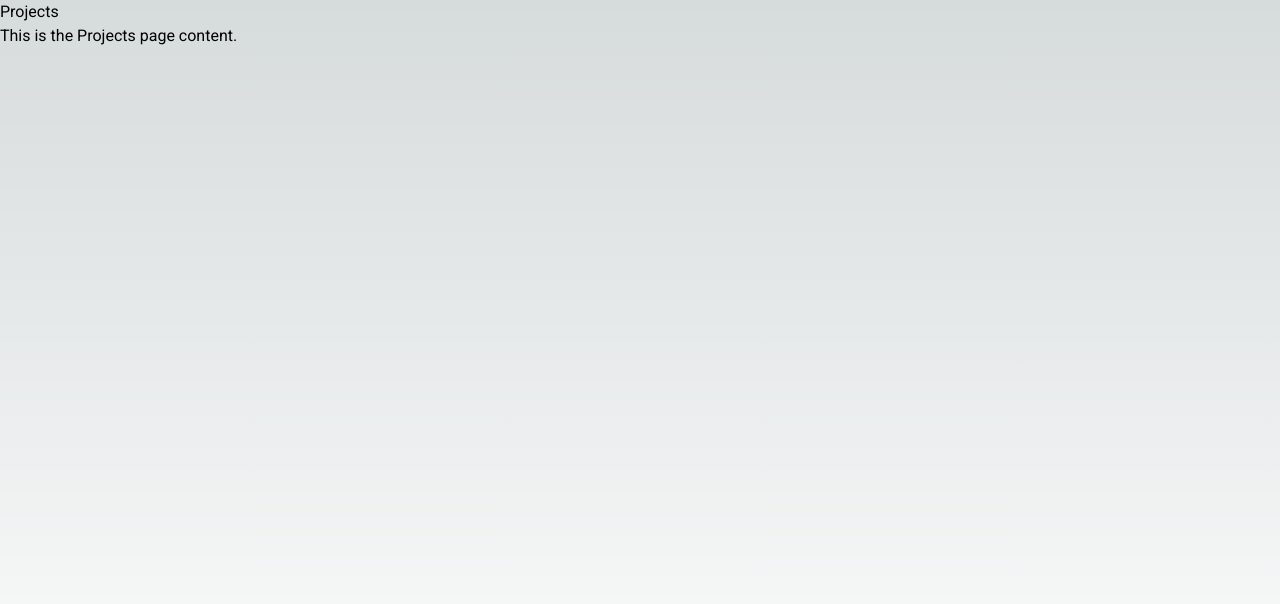
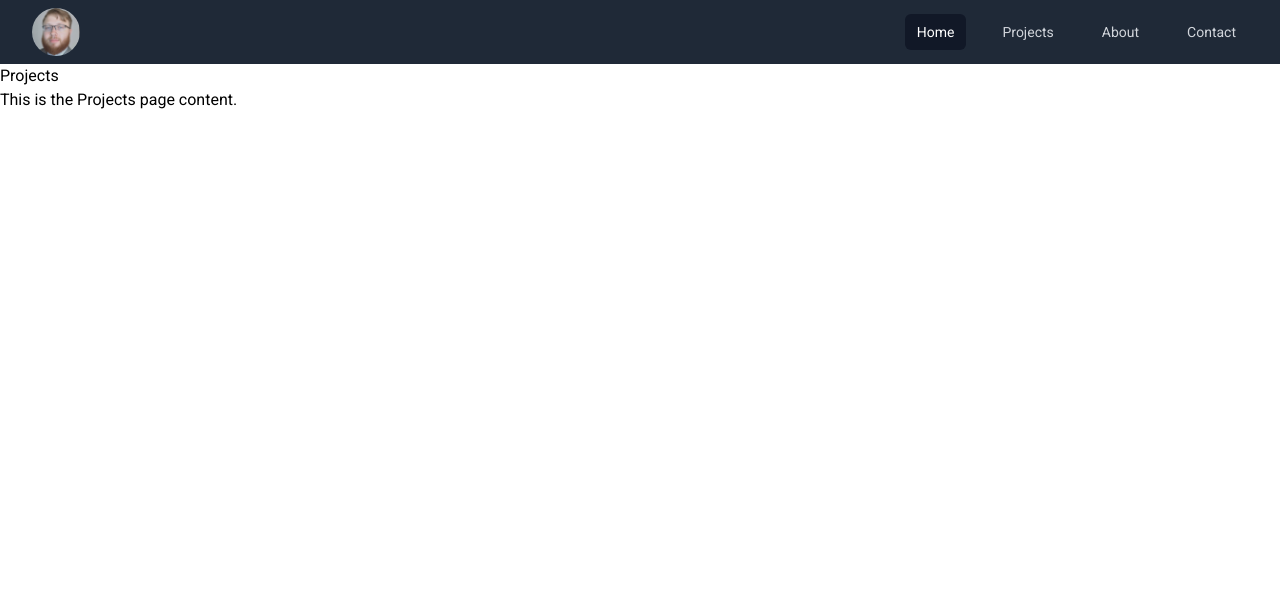
Before and after one commit to jbailes99/jbailes.com, a Next.js app: page /projects in a window 1280 px wide. Shown: the top 604 px of the page. Built offline with nearby package versions, Linux system fonts and the light colour scheme.

Commit message:
fix: layout and nav

```diff
--- a/pages/about.tsx
+++ b/app/about/page.tsx
@@ -1,6 +1,3 @@
-'use client'
-import React from 'react'
-import Layout from '../app/components/navLayout'
 export default function About() {
   return (
     <div className='flex flex-col overflow-hidden w-full h-screen '>
--- a/app/components/navLayout.tsx
+++ /dev/null
@@ -1,11 +0,0 @@
-import React, { ReactNode } from 'react'
-import Navbar from '@/app/components/nav'
-
-export default function Layout({ children }: { children: React.ReactNode }) {
-  return (
-    <div className='flex flex-col overflow-hidden w-full h-screen '>
-      <Navbar />
-      {children}
-    </div>
-  )
-}
--- a/app/globals.css
+++ b/app/globals.css
@@ -2,7 +2,11 @@
 @tailwind components;
 @tailwind utilities;
 
-:root {
+body {
+  @apply flex flex-col h-screen w-screen overflow-hidden;
+}
+
+/* :root {
   --foreground-rgb: 0, 0, 0;
   --background-start-rgb: 214, 219, 220;
   --background-end-rgb: 255, 255, 255;
@@ -24,4 +28,4 @@ body {
       rgb(var(--background-end-rgb))
     )
     rgb(var(--background-start-rgb));
-}
+} */
--- a/app/layout.tsx
+++ b/app/layout.tsx
@@ -1,10 +1,9 @@
-'use client'
+import './globals.css'
 
-import './globals.css'
 import type { Metadata } from 'next'
 import { Inter, Roboto } from 'next/font/google'
 import React, { ReactNode } from 'react'
-import Navbar from '@/app/components/nav'
+import Navbar from '@/components/navbar'
 
 const inter = Inter({ subsets: ['latin'] })
 
@@ -14,15 +13,22 @@ const roboto = Roboto({
   display: 'swap',
 })
 
-// export const metadata: Metadata = {
-//   title: 'JB | Portfolio ',
-//   description: 'Jacob Bailes | Portfolio',
-// }
+export const metadata: Metadata = {
+  title: 'JB | Portfolio ',
+  description: 'Jacob Bailes | Portfolio',
+}
 
-export default function RootLayout({ children }: { children: React.ReactNode }) {
+export default function RootLayout({
+  children,
+}: {
+  children: React.ReactNode
+}) {
   return (
-    <html lang='en'>
-      <body className={roboto.className}>{children}</body>
+    <html lang="en">
+      <body className={roboto.className}>
+        <Navbar />
+        <div className="flex flex-1 overflow-auto">{children}</div>
+      </body>
     </html>
   )
 }
--- a/app/page.tsx
+++ b/app/page.tsx
@@ -1,15 +1,15 @@
 import Image from 'next/image'
 import Link from 'next/link'
 // import Navbar from '../components/nav'
-import Home from '../pages/home'
-import Layout from './components/navLayout'
+// import Home from '../pages/home'
+// import Layout from './components/navLayout'
 
 export default function HomePage() {
   return (
-    <div className='flex flex-col overflow-hidden w-full h-screen '>
-      <Layout>
-        <Home />
-      </Layout>
+    <div className='flex-1 overflow-auto flex flex-col justify-center items-center'>
+      {/* <Image src='/me.png' alt='league' width={128} height={128} className='mb-2 rounded-full overflow-hidden' /> */}
+      <h1 className='text-7xl font-bold'>Jacob Bailes</h1>
+      <p className='text-lg mt-4'>work in progress</p>
     </div>
   )
 }
--- a/pages/projects.tsx
+++ b/app/projects/page.tsx
@@ -1,8 +1,3 @@
-'use client'
-
-import React from 'react'
-import Navbar from '../app/components/nav'
-
 export default function Projects() {
   return (
     <div className='flex flex-col overflow-hidden w-full h-screen '>
--- a/app/components/nav.tsx
+++ b/components/navbar.tsx
@@ -30,7 +30,7 @@ export default function Navbar() {
                 <div className='hidden sm:ml-10 sm:block'>
                   <div className='flex space-x-6'>
                     {navigation.map(item => (
-                      <a
+                      <Link
                         key={item.name}
                         href={item.href}
                         className={cn(
@@ -40,7 +40,7 @@ export default function Navbar() {
                         aria-current={item.current ? 'page' : undefined}
                       >
                         {item.name}
-                      </a>
+                      </Link>
                     ))}
                   </div>
                 </div>
--- a/pages/_app.tsx
+++ /dev/null
@@ -1,9 +0,0 @@
-import Layout from '../app/layout'
-
-export default function MyApp({ Component, pageProps }) {
-  return (
-    <Layout>
-      <Component {...pageProps} />
-    </Layout>
-  )
-}
--- a/pages/home.tsx
+++ /dev/null
@@ -1,15 +0,0 @@
-'use client'
-import Image from 'next/image'
-import Link from 'next/link'
-import React from 'react'
-import Navbar from '../app/components/nav'
-
-export default function Home() {
-  return (
-    <div className='flex-1 overflow-auto flex flex-col justify-center items-center'>
-      {/* <Image src='/me.png' alt='league' width={128} height={128} className='mb-2 rounded-full overflow-hidden' /> */}
-      <h1 className='text-7xl font-bold'>Jacob Bailes</h1>
-      <p className='text-lg mt-4'>work in progress</p>
-    </div>
-  )
-}
--- a/tsconfig.json
+++ b/tsconfig.json
@@ -22,6 +22,6 @@
       "@/*": ["./*"]
     }
   },
-  "include": ["next-env.d.ts", "**/*.ts", "**/*.tsx", ".next/types/**/*.ts"],
+  "include": ["next-env.d.ts", "**/*.ts", "**/*.tsx", ".next/types/**/*.ts", "pages/_app.tsx.tmp"],
   "exclude": ["node_modules"]
 }
```
Also changed, not shown: app/contact/page.tsx (renamed from pages/contact.tsx, +1 -6 lines).
